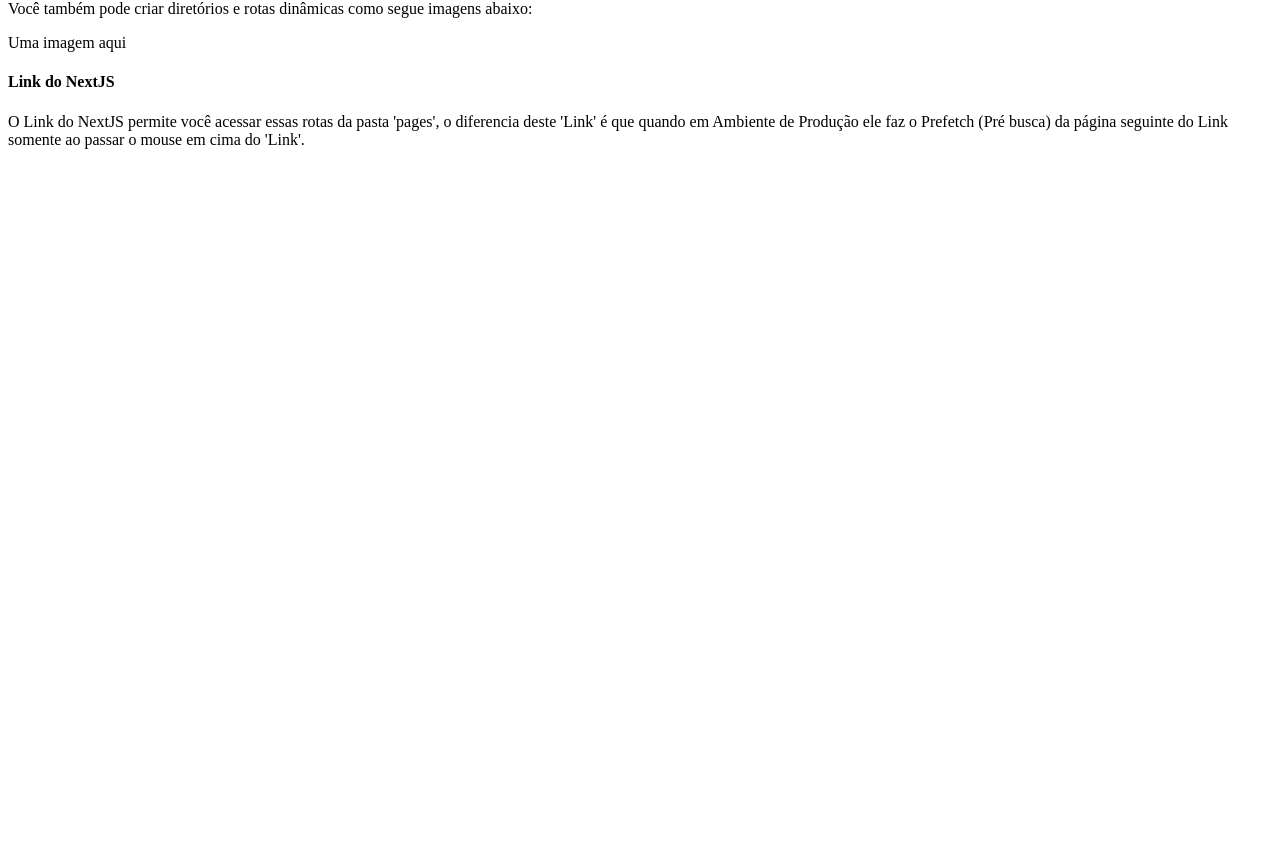
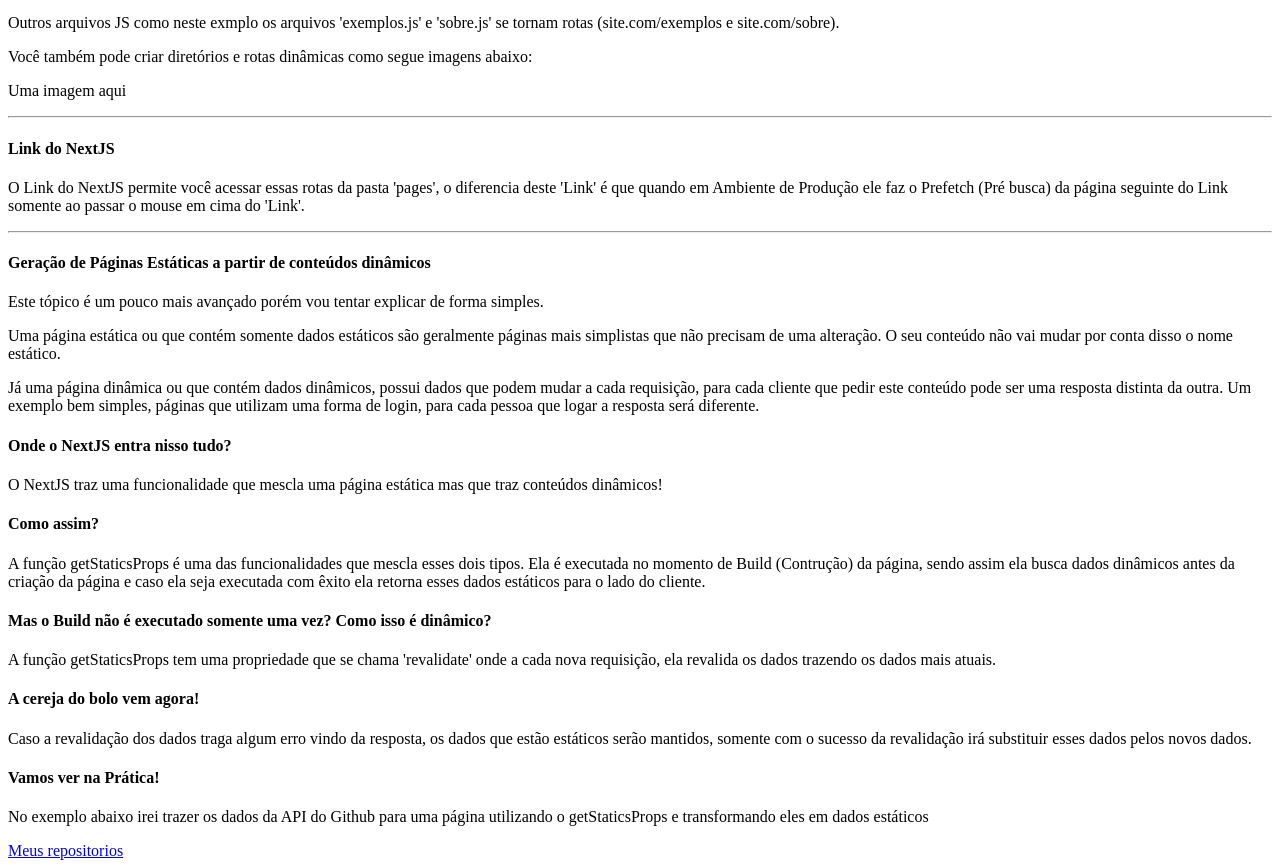
Before and after one commit to FelipeHFO/conhecendo-nextjs, a Next.js app: page /exemplos in a window 1280 px wide. Shown: the part 255-1123 px from the top of the page. Before the commit the page ends 800 px from the top, so only its background shows below. Built offline with nearby package versions, Linux system fonts and the light colour scheme.

Commit message:
Redigido textos das páginas e criado a página repositorios

```diff
--- a/package.json
+++ b/package.json
@@ -18,6 +18,7 @@
   },
   "homepage": "https://github.com/FelipeHFO/conhecendo-nextjs#readme",
   "dependencies": {
+    "axios": "^0.21.1",
     "next": "^10.0.7",
     "react": "^17.0.1",
     "react-dom": "^17.0.1"
--- a/pages/exemplos.js
+++ b/pages/exemplos.js
@@ -1,7 +1,10 @@
+import Link from 'next/link';
+
 export default function Exemplos() {
   return (
     <>
-      <h1>Recursos do NextJS</h1>
+      <h1>NextJS</h1>
+      <h2>Alguns recursos deste Projeto</h2>
       <h4>File System Routing</h4>
       <p>
         Neste projeto é apresentado o NextJS e para conseguirmos trabalhar com
@@ -25,6 +28,8 @@ export default function Exemplos() {
       </p>
       <p>Uma imagem aqui</p>
 
+      <hr />
+
       <h4>Link do NextJS</h4>
       <p>
         O Link do NextJS permite você acessar essas rotas da pasta 'pages', o
@@ -32,6 +37,61 @@ export default function Exemplos() {
         Prefetch (Pré busca) da página seguinte do Link somente ao passar o
         mouse em cima do 'Link'.
       </p>
+
+      <hr />
+
+      <h4>Geração de Páginas Estáticas a partir de conteúdos dinâmicos</h4>
+      <p>
+        Este tópico é um pouco mais avançado porém vou tentar explicar de forma
+        simples.
+      </p>
+      <p>
+        Uma página estática ou que contém somente dados estáticos são geralmente
+        páginas mais simplistas que não precisam de uma alteração. O seu
+        conteúdo não vai mudar por conta disso o nome estático.
+      </p>
+      <p>
+        Já uma página dinâmica ou que contém dados dinâmicos, possui dados que
+        podem mudar a cada requisição, para cada cliente que pedir este conteúdo
+        pode ser uma resposta distinta da outra. Um exemplo bem simples, páginas
+        que utilizam uma forma de login, para cada pessoa que logar a resposta
+        será diferente.
+      </p>
+      <h4>Onde o NextJS entra nisso tudo?</h4>
+      <p>
+        O NextJS traz uma funcionalidade que mescla uma página estática mas que
+        traz conteúdos dinâmicos!
+      </p>
+      <h4>Como assim?</h4>
+      <p>
+        A função getStaticsProps é uma das funcionalidades que mescla esses dois
+        tipos. Ela é executada no momento de Build (Contrução) da página, sendo
+        assim ela busca dados dinâmicos antes da criação da página e caso ela
+        seja executada com êxito ela retorna esses dados estáticos para o lado
+        do cliente.
+      </p>
+      <h4>
+        Mas o Build não é executado somente uma vez? Como isso é dinâmico?
+      </h4>
+      <p>
+        A função getStaticsProps tem uma propriedade que se chama 'revalidate'
+        onde a cada nova requisição, ela revalida os dados trazendo os dados
+        mais atuais.
+      </p>
+      <h4>A cereja do bolo vem agora!</h4>
+      <p>
+        Caso a revalidação dos dados traga algum erro vindo da resposta, os
+        dados que estão estáticos serão mantidos, somente com o sucesso da
+        revalidação irá substituir esses dados pelos novos dados.
+      </p>
+      <h4>Vamos ver na Prática!</h4>
+      <p>
+        No exemplo abaixo irei trazer os dados da API do Github para uma página
+        utilizando o getStaticsProps e transformando eles em dados estáticos
+      </p>
+      <Link href="repositorios">
+        <a>Meus repositorios</a>
+      </Link>
     </>
   );
 }
--- a/pages/index.js
+++ b/pages/index.js
@@ -15,8 +15,8 @@ export default function Home() {
 
       <h3>Brincadeiras à parte</h3>
       <p>
-        O título é uma marca de um desenvolvedor que no seu primeiro código ele
-        provavelmente fez um 'Hello World!'.
+        O título é um marco na vida de um desenvolvedor que no seu primeiro
+        código ele provavelmente fez um 'Hello World!'.
       </p>
 
       <h3>Sobre este projeto</h3>
```
Also changed, not shown: pages/repositorios.js (added, +24 -0 lines), pages/sobre.js (+39 -1 lines), 1 other file (tests, documents, lock files or other folders).
